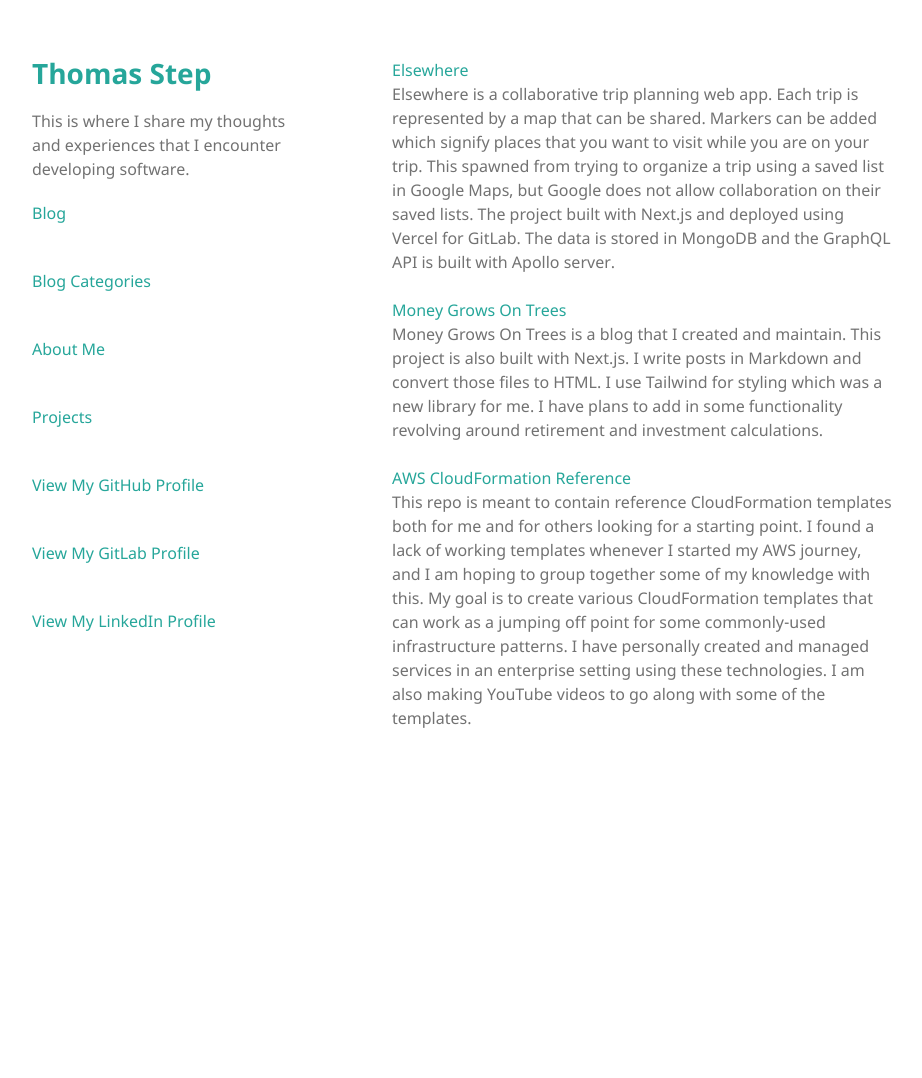
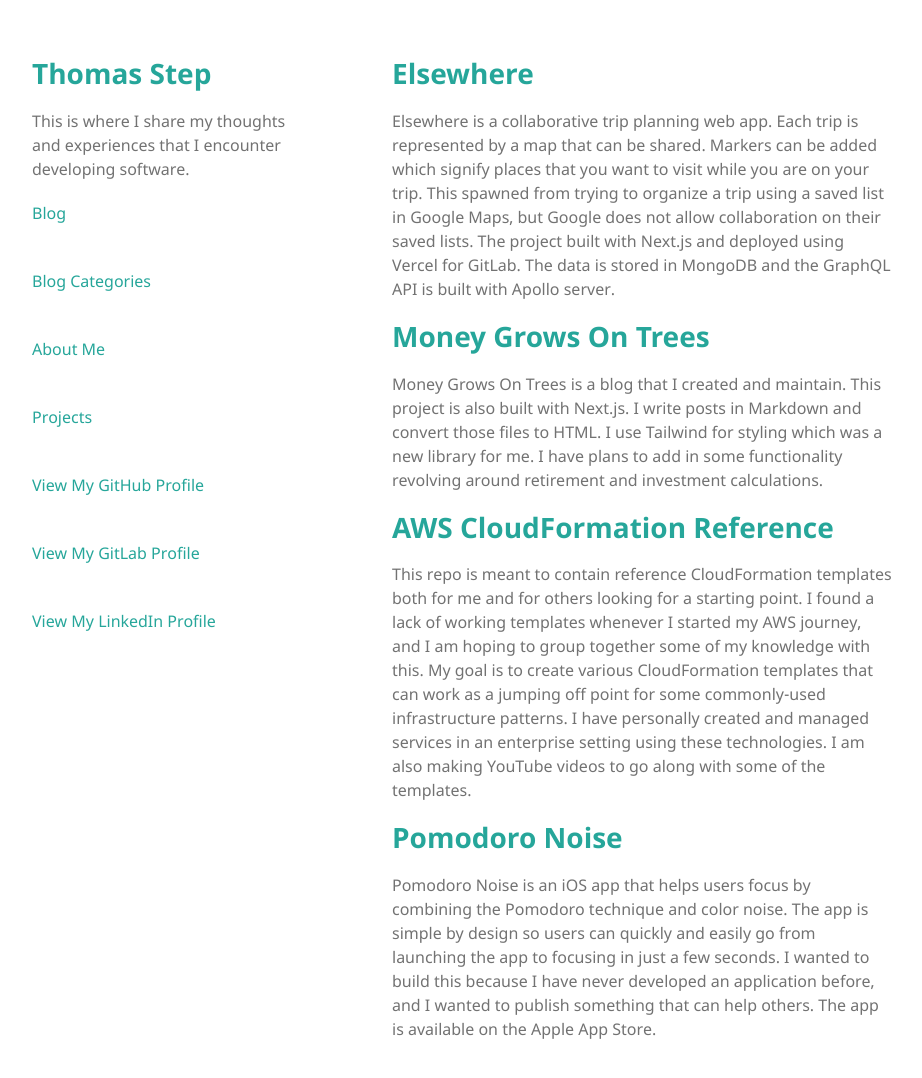
Before and after one commit to thomasstep/thomasstep.github.io, a Jekyll site: the page built from projects.md, in a window 1280 px wide and 1111 px high. Shown: the top 1078 px of the window, without its empty margins (178-1100 px from the left). Built offline with Jekyll 4.4.1, drawn with Linux system fonts in a browser that asks for light colours; comment, search, counter and statistics services are not loaded.

Commit message:
Updating my projects page

```diff
--- a/projects.md
+++ b/projects.md
@@ -4,18 +4,21 @@ title: Projects And Services
 hide_mailchimp_signup: true
 ---
 
-<p>
-  <a href="https://elsewhere.now.sh/">Elsewhere</a>
-  <br>
-  Elsewhere is a collaborative trip planning web app. Each trip is represented by a map that can be shared. Markers can be added which signify places that you want to visit while you are on your trip. This spawned from trying to organize a trip using a saved list in Google Maps, but Google does not allow collaboration on their saved lists. The project built with Next.js and deployed using Vercel for GitLab. The data is stored in MongoDB and the GraphQL API is built with Apollo server.
-  <br>
-  <br>
-  <a href="https://moneygrowsontrees.co/">Money Grows On Trees</a>
-  <br>
-  Money Grows On Trees is a blog that I created and maintain. This project is also built with Next.js. I write posts in Markdown and convert those files to HTML. I use Tailwind for styling which was a new library for me. I have plans to add in some functionality revolving around retirement and investment calculations.
-  <br>
-  <br>
-  <a href="https://github.com/thomasstep/aws-cloudformation-reference">AWS CloudFormation Reference</a>
-  <br>
-  This repo is meant to contain reference CloudFormation templates both for me and for others looking for a starting point. I found a lack of working templates whenever I started my AWS journey, and I am hoping to group together some of my knowledge with this. My goal is to create various CloudFormation templates that can work as a jumping off point for some commonly-used infrastructure patterns. I have personally created and managed services in an enterprise setting using these technologies. I am also making YouTube videos to go along with some of the templates.
-</p>
+# [Elsewhere](https://elsewhere.now.sh/)
+
+Elsewhere is a collaborative trip planning web app. Each trip is represented by a map that can be shared. Markers can be added which signify places that you want to visit while you are on your trip. This spawned from trying to organize a trip using a saved list in Google Maps, but Google does not allow collaboration on their saved lists. The project built with Next.js and deployed using Vercel for GitLab. The data is stored in MongoDB and the GraphQL API is built with Apollo server.
+
+
+# [Money Grows On Trees](https://moneygrowsontrees.co/)
+
+Money Grows On Trees is a blog that I created and maintain. This project is also built with Next.js. I write posts in Markdown and convert those files to HTML. I use Tailwind for styling which was a new library for me. I have plans to add in some functionality revolving around retirement and investment calculations.
+
+
+# [AWS CloudFormation Reference](https://github.com/thomasstep/aws-cloudformation-reference)
+
+This repo is meant to contain reference CloudFormation templates both for me and for others looking for a starting point. I found a lack of working templates whenever I started my AWS journey, and I am hoping to group together some of my knowledge with this. My goal is to create various CloudFormation templates that can work as a jumping off point for some commonly-used infrastructure patterns. I have personally created and managed services in an enterprise setting using these technologies. I am also making YouTube videos to go along with some of the templates.
+
+
+# [Pomodoro Noise](https://github.com/thomasstep/pomodoro-noise)
+
+Pomodoro Noise is an iOS app that helps users focus by combining the Pomodoro technique and color noise. The app is simple by design so users can quickly and easily go from launching the app to focusing in just a few seconds. I wanted to build this because I have never developed an application before, and I wanted to publish something that can help others. The app is available on the Apple App Store.
```
